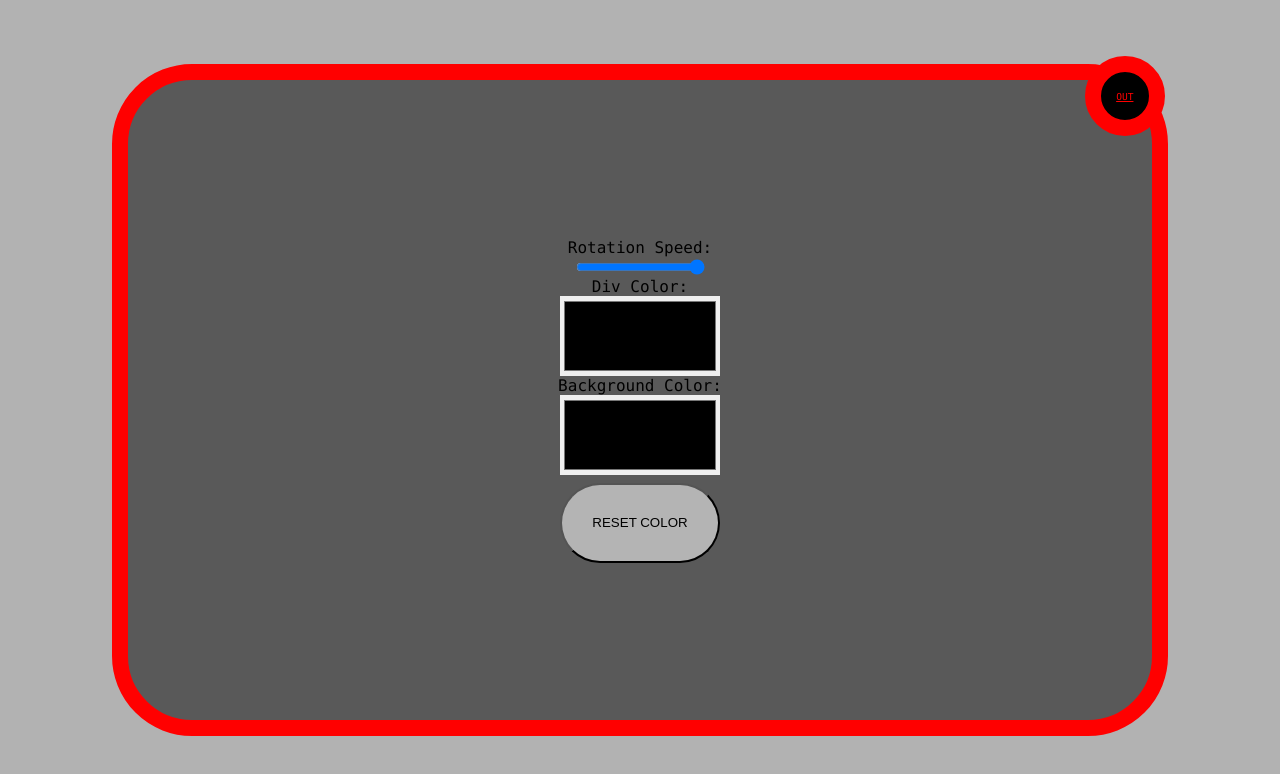
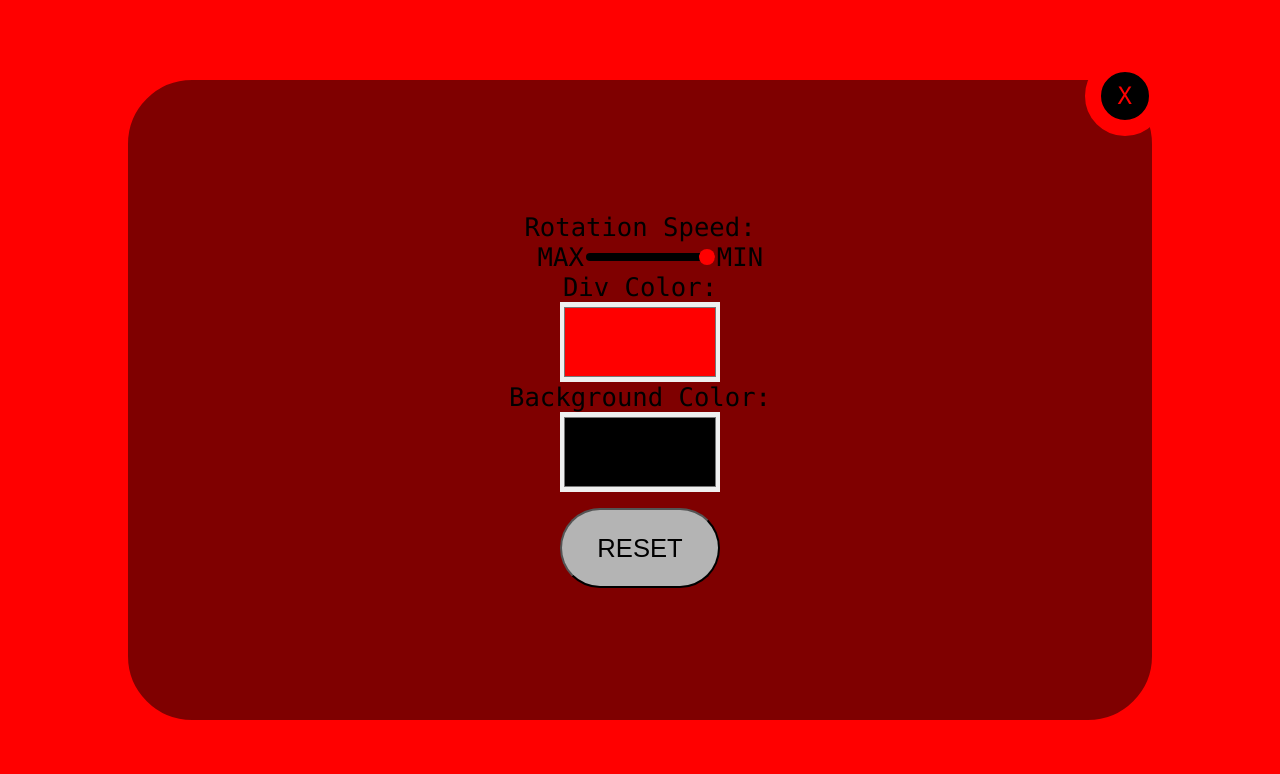
Before and after one commit to ulldecorb/fun-with-divs, a React (Create React App) app in the folder fun-with-divs/: page /menu in a window 1280 px wide. Shown: the top 774 px of the page. Built offline with nearby package versions, Linux system fonts and the light colour scheme.

Commit message:
Style range input

```diff
--- a/fun-with-divs/src/components/Divs/divs.css
+++ b/fun-with-divs/src/components/Divs/divs.css
@@ -60,7 +60,7 @@
           align-items: center;
   background-color: #000;
   overflow: hidden;
-  color: red;
+  color: #FF0000;
 }
 
 .rotation-div__box--pink-skin {
@@ -74,9 +74,9 @@
 .rotation-div__square {
   height: 90%;
   width: 90%;
-  border: 0.25vmin solid red;
-  -webkit-box-shadow: 0 0 1vmin 1vmin red;
-          box-shadow: 0 0 1vmin 1vmin red;
+  border: 0.25vmin solid #FF0000;
+  -webkit-box-shadow: 0 0 1vmin 1vmin #FF0000;
+          box-shadow: 0 0 1vmin 1vmin #FF0000;
   position: absolute;
   -webkit-transform: rotate(270deg);
           transform: rotate(270deg);
@@ -115,13 +115,13 @@
   position: fixed;
   height: 10vh;
   width: 20vw;
-  color: red;
-  font-size: 3rem;
+  color: #FF0000;
+  font-size: 8vh;
   bottom: 10vh;
   cursor: pointer;
   left: 40vw;
-  -webkit-box-shadow: 0 0 4vmin 2vmin red;
-          box-shadow: 0 0 4vmin 2vmin red;
+  -webkit-box-shadow: 0 0 4vmin 2vmin #FF0000;
+          box-shadow: 0 0 4vmin 2vmin #FF0000;
   border-radius: 5vh;
   background-color: #000;
   z-index: 2;
@@ -129,18 +129,28 @@
 
 .rotation-div__menu-link {
   position: fixed;
-  height: 2vmin;
-  width: 2vmin;
-  color: red;
-  font-size: 0.6rem;
+  height: 6vmin;
+  width: 6vmin;
+  font-size: 3vmin;
+  text-decoration: none;
+  color: #FF0000;
   top: 1vmin;
-  cursor: pointer;
   right: 1vmin;
-  -webkit-box-shadow: 0 0 4vmin 2vmin red;
-          box-shadow: 0 0 4vmin 2vmin red;
+  -webkit-box-shadow: 0 0 4vmin 2vmin #FF0000;
+          box-shadow: 0 0 4vmin 2vmin #FF0000;
   border-radius: 5vh;
   background-color: #000;
   z-index: 2;
+  cursor: pointer;
   text-align: center;
+  display: -webkit-box;
+  display: -ms-flexbox;
+  display: flex;
+  -webkit-box-pack: center;
+      -ms-flex-pack: center;
+          justify-content: center;
+  -webkit-box-align: center;
+      -ms-flex-align: center;
+          align-items: center;
 }
 /*# sourceMappingURL=divs.css.map */
--- a/fun-with-divs/src/components/Divs/index.jsx
+++ b/fun-with-divs/src/components/Divs/index.jsx
@@ -25,6 +25,7 @@ export const Divs = function Divs({
     vanishingPoint.style.backgroundColor = divColor;
     vanishingPoint.style.boxShadow = `0 0 10vmin 10vmin ${divColor}`;
     hitButton.style.color = divColor;
+    hitButton.style.boxShadow = `0 0 10vmin 10vmin ${divColor}`;
     menuLink.style.color = divColor;
     menuLink.style.boxShadow = `0 0 4vmin 2vmin ${divColor}`;
   };
--- a/fun-with-divs/src/components/Menu/index.jsx
+++ b/fun-with-divs/src/components/Menu/index.jsx
@@ -6,7 +6,7 @@ import './menu.css';
 export const Menu = function Menu({ setColor, setRotation }) {
   const [rotationSpeedDivRight, setRotationSpeedDivRight] = useState('10');
   const [rotationSpeedDivLeft, setRotationSpeedDivLeft] = useState('10');
-  const [divColor, setDivColor] = useState('red');
+  const [divColor, setDivColor] = useState('#FF0000');
   const [backgroundColor, setBackgroundColor] = useState('#00000');
 
   const handleRotationSpeed = (speed) => {
@@ -21,40 +21,51 @@ export const Menu = function Menu({ setColor, setRotation }) {
     const menuBox = document.getElementById('menuBox');
     menuBox.style.border = `2vmin solid ${divColor}`;
     menuBox.style.color = divColor;
+    const divLink = document.getElementById('divLink');
+    divLink.style.color = divColor;
+    divLink.style.border = `2vmin solid ${divColor}`;
   };
 
   const handleBackgroundColor = (color) => {
     setBackgroundColor(color);
     setColor(divColor, backgroundColor);
+    const menu = document.getElementById('menu');
+    menu.style.backgroundColor = backgroundColor;
   };
 
-  const resetColor = () => {
+  const reset = () => {
     setColor('red', '#00000');
+    setRotation(10, 10);
   };
 
   return (
-    <section className="menu">
+    <section id="menu" className="menu">
       <div id="menuBox" className="menu__box">
-        <Link id="divLink" className="menu__div-link" to="../">OUT</Link>
-
+        <Link id="divLink" className="menu__div-link" to="../">X</Link>
         Rotation Speed:
+        <div className="menu__speed-box">
+          MAX
           <input
             type="range"
             value={rotationSpeedDivRight}
             onChange={(e) => handleRotationSpeed(e.target.value)}
             max="10"
             min="1"
+            className="input__speed"
+            id="speed"
           />
+          MIN
+        </div>
         Div Color:
         <input className="input__color" type="color" value={divColor} onChange={(e) => handleDivColors(e.target.value)} />
         Background Color:
         <input className="input__color" type="color" value={backgroundColor} onChange={(e) => handleBackgroundColor(e.target.value)} />
         <button
           type="button"
-          onClick={resetColor}
+          onClick={reset}
           className="menu__reset-color-button"
         >
-          RESET COLOR
+          RESET
         </button>
       </div>
     </section>
--- a/fun-with-divs/src/components/Menu/menu.css
+++ b/fun-with-divs/src/components/Menu/menu.css
@@ -1,7 +1,7 @@
 :root {
-  --style-color: red;
+  --style-color: #FF0000;
   --style-background-color: #000;
-  --red-style-color: red;
+  --red-style-color: #FF0000;
   --red-style-background-color: #000;
   --noir-style-color: #000;
   --noir-style-background-color: #FFF;
@@ -16,7 +16,7 @@
   width: 100vw;
   top: 0;
   left: 0;
-  background: rgba(0, 0, 0, 0.3);
+  background-color: #FF0000;
   display: -webkit-box;
   display: -ms-flexbox;
   display: flex;
@@ -32,7 +32,7 @@
   height: 80vh;
   width: 80vw;
   border-radius: 10vmin;
-  border: 2vmin solid red;
+  border: 2vmin solid #FF0000;
   background-color: rgba(0, 0, 0, 0.5);
   font-family: source-code-pro, Menlo, Monaco, Consolas, 'Courier New', monospace;
   display: -webkit-box;
@@ -48,6 +48,7 @@
   -webkit-box-align: center;
       -ms-flex-align: center;
           align-items: center;
+  font-size: 2vmax;
 }
 
 .menu__box .input__color {
@@ -58,14 +59,45 @@
 
 .menu__box .input__speed {
   opacity: 1;
+  -webkit-appearance: none;
+     -moz-appearance: none;
+          appearance: none;
+  height: 1vh;
+  background-color: #000;
+  border-radius: 0.5vh;
+}
+
+.menu__box .input__speed::-webkit-slider-thumb {
+  -webkit-appearance: none;
+          appearance: none;
+  height: 2vh;
+  width: 2vh;
+  background: #FF0000;
+  border-radius: 50%;
+  cursor: pointer;
+}
+
+.menu__speed-box {
+  display: -webkit-box;
+  display: -ms-flexbox;
+  display: flex;
+  -webkit-box-pack: space-evenly;
+      -ms-flex-pack: space-evenly;
+          justify-content: space-evenly;
+  -webkit-box-align: center;
+      -ms-flex-align: center;
+          align-items: center;
+  width: 20%;
 }
 
 .menu__reset-color-button {
+  font-size: 2vmax;
   border-radius: 5vmin;
   height: 10vmin;
   width: 20vmin;
-  margin-top: 1vmin;
+  margin-top: 2vh;
   background-color: #b4b4b4;
+  cursor: pointer;
 }
 
 .menu__reset-color-button:hover {
@@ -73,14 +105,15 @@
 }
 
 .menu__div-link {
+  text-decoration: none;
   position: absolute;
   height: 6vmin;
   width: 6vmin;
-  font-size: 0.6rem;
+  font-size: 3vmin;
   top: 7vh;
   right: 9vw;
-  color: red;
-  border: 2vmin solid red;
+  color: #FF0000;
+  border: 2vmin solid #FF0000;
   outline: 0.5 solid rgba(0, 0, 0, 0.3);
   border-radius: 5vh;
   background-color: #000;
@@ -97,4 +130,8 @@
       -ms-flex-align: center;
           align-items: center;
 }
+
+.menu__div-link:hover {
+  background-color: #b4b4b4;
+}
 /*# sourceMappingURL=menu.css.map */
--- a/fun-with-divs/src/components/Menu/menu.scss
+++ b/fun-with-divs/src/components/Menu/menu.scss
@@ -1,8 +1,8 @@
 :root {
-    --style-color: red;
+    --style-color: #FF0000;
     --style-background-color: #000;
 
-    --red-style-color: red;
+    --red-style-color: #FF0000;
     --red-style-background-color: #000;
 
     --noir-style-color: #000;
@@ -19,7 +19,7 @@
     width: 100vw;
     top: 0;
     left: 0;
-    background: rgba(0, 0, 0, 0.3);
+    background-color: #FF0000;
     display: flex;
     justify-content: center;
     align-items: center;
@@ -28,13 +28,14 @@
         height: 80vh;
         width: 80vw;
         border-radius: 10vmin;
-        border: 2vmin solid red;
+        border: 2vmin solid #FF0000;
         background-color: rgba(0, 0, 0, 0.5);
         font-family: source-code-pro, Menlo, Monaco, Consolas, 'Courier New', monospace;
         display: flex;
         flex-direction: column;
         justify-content: center;
         align-items: center;
+        font-size: 2vmax;
 
         .input {
 
@@ -46,16 +47,38 @@
 
             &__speed {
                 opacity: 1;
+                appearance: none;
+                height: 1vh;
+                background-color: #000;
+                border-radius: 0.5vh;
+
+                &::-webkit-slider-thumb {
+                    appearance: none;
+                    height: 2vh;
+                    width: 2vh;
+                    background: #FF0000;
+                    border-radius: 50%;
+                    cursor: pointer;
+                }
             }
         }
     }
 
+    &__speed-box {
+        display: flex;
+        justify-content: space-evenly;
+        align-items: center;
+        width: 20%;
+    }
+
     &__reset-color-button {
+        font-size: 2vmax;
         border-radius: 5vmin;
         height: 10vmin;
         width: 20vmin;
-        margin-top: 1vmin;
+        margin-top: 2vh;
         background-color: rgb(180, 180, 180);
+        cursor: pointer;
 
         &:hover {
             background-color: rgb(207, 206, 206);
@@ -63,14 +86,15 @@
     }
 
     &__div-link {
+        text-decoration: none;
         position: absolute;
         height: 6vmin;
         width: 6vmin;
-        font-size: 0.6rem;
+        font-size: 3vmin;
         top: 7vh;
         right: 9vw;
-        color: red;
-        border: 2vmin solid red;
+        color: #FF0000;
+        border: 2vmin solid #FF0000;
         outline: 0.5 solid rgba(0, 0, 0, 0.3);
         border-radius: 5vh;
         background-color: #000;
@@ -80,5 +104,9 @@
         display: flex;
         justify-content: center;
         align-items: center;
+
+        &:hover {
+            background-color:rgb(180, 180, 180);
+        }
     }
 }
--- a/fun-with-divs/src/components/Score/score.css
+++ b/fun-with-divs/src/components/Score/score.css
@@ -19,7 +19,7 @@
 .score__hits, .score__fails {
   height: 80vh;
   width: 30vw;
-  font-size: 2rem;
+  font-size: 8vmin;
 }
 
 .score__hits {
--- a/fun-with-divs/src/components/Score/score.scss
+++ b/fun-with-divs/src/components/Score/score.scss
@@ -13,7 +13,7 @@
         height: 80vh;
         width: 30vw;
         // margin: 4vh 2vh;
-        font-size: 2rem;
+        font-size: 8vmin;
     }
 
     &__hits {
```
Also changed, not shown: fun-with-divs/src/components/Divs/divs.scss (+16 -12 lines). Lines whose indentation alone changed are shown as unchanged.
